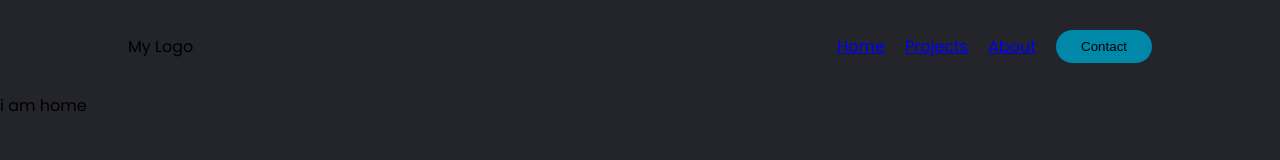
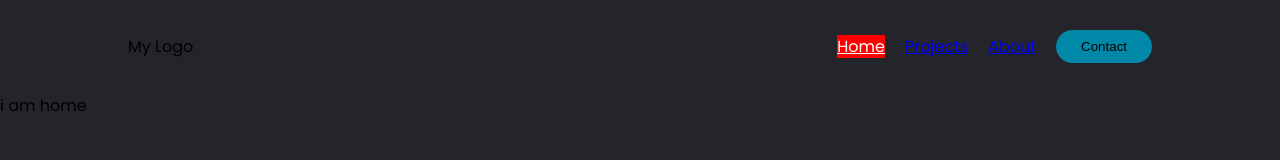
Before and after one commit to sushilthapaIT/Portfolio-ReactJS, a React (Vite) app in the folder portfolio-sushi/: page / in a window 1280 px wide. Shown: the top 160 px of the page. Built offline with nearby package versions, Linux system fonts and the light colour scheme.

Commit message:
css for active navbar

```diff
--- a/portfolio-sushi/src/index.css
+++ b/portfolio-sushi/src/index.css
@@ -0,0 +1,6 @@
+
+/* style for active navbar for navlink */
+.red{
+    background-color: red;
+    color: white;
+  }
```
